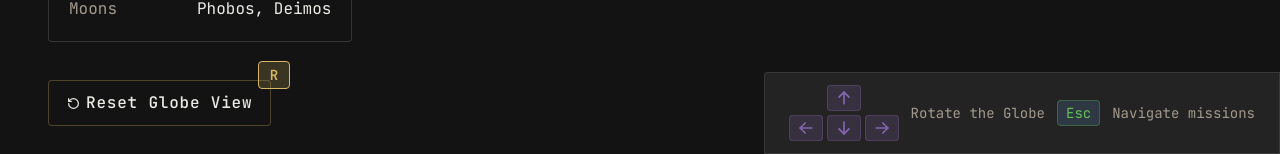
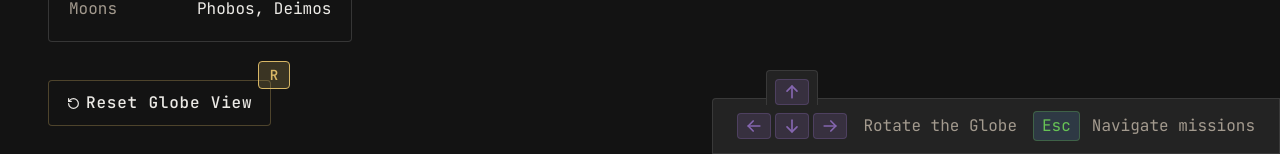
Before and after one commit to huzaifaNotFound/mars-explorer, a React (Vite) app: page / in a window 1280 px wide. Shown: the part 646-800 px from the top of the page. Built offline with nearby package versions, Linux system fonts and the light colour scheme.

Commit message:
mode bar completed

```diff
--- a/src/components/ModeIndicator.jsx
+++ b/src/components/ModeIndicator.jsx
@@ -1,16 +1,25 @@
 export default function ModeIndicator({ mode }) {
   return (
-    <div className="absolute bottom-0 right-0 z-50 flex items-center space-x-4 bg-bg-surface px-6 py-3 rounded-tl-sm font-mono text-base text-text-primary border border-white/10 pointer-events-none transition-all duration-300">
+    <div className="absolute bottom-0 right-0 z-50 flex items-center space-x-4 bg-bg-surface px-6 py-3 rounded-tl-sm font-mono text-base text-text-primary border border-white/10 pointer-events-none transition-all duration-300 ease-in-out">
+      <style>{`
+        @keyframes modeIndicatorFadeIn {
+          from { opacity: 0; transform: translateY(4px); }
+          to { opacity: 1; transform: translateY(0); }
+        }
+      `}</style>
+
+      <div key={mode} className="flex items-center space-x-4" style={{ animation: "modeIndicatorFadeIn 300ms ease-out" }}>
         {mode === "globe" ? (
           <>
-
-
-          <div className="flex items-center space-x-3 text-sm">
-
-            <div className="flex items-center space-x-3">
-              <div className="flex flex-col items-center">
-
-                <span className="bg-accent-secondary/20 text-accent-secondary px-1.5 py-0.5 rounded border border-accent-secondary/30 mb-1">
+            {/* Left / Down / Right stay in normal flow (one line).
+                Up floats directly above this cluster via absolute positioning,
+                so it's sized to just itself - no leftover empty space beside it. */}
+            <div className="relative flex items-center gap-1">
+              {/* Small tab sharing the bar's own bg/border, so the up key reads as
+                  a slight protrusion of the same shape rather than a separate
+                  floating badge. -mb-px overlaps the bar's top border to hide the seam. */}
+              <div className="absolute bottom-full left-1/2 -translate-x-1/2 -mb-px bg-bg-surface border border-white/10 border-b-0 rounded-t-sm px-2 pt-2 mb-2">
+                <span className="flex bg-accent-secondary/20 text-accent-secondary px-1.5 py-0.5 rounded border border-accent-secondary/30">
                   <svg
                     viewBox="0 0 24 24"
                     className="w-5 h-5"
@@ -24,8 +33,8 @@ export default function ModeIndicator({ mode }) {
                     <path d="M6 11l6-6 6 6" />
                   </svg>
                 </span>
+              </div>
 
-                <div className="flex items-center gap-1">
               <span className="bg-accent-secondary/20 text-accent-secondary px-1.5 py-0.5 rounded border border-accent-secondary/30">
                 <svg
                   viewBox="0 0 24 24"
@@ -71,12 +80,8 @@ export default function ModeIndicator({ mode }) {
                 </svg>
               </span>
             </div>
-              </div>
 
-              <span className="text-text-muted whitespace-nowrap">
-                Rotate the Globe
-              </span>
-            </div>
+            <span className="text-text-muted whitespace-nowrap">Rotate the Globe</span>
 
             {/* Esc */}
             <div className="flex items-center space-x-1 whitespace-nowrap">
@@ -87,13 +92,10 @@ export default function ModeIndicator({ mode }) {
                 Navigate missions
               </span>
             </div>
-          </div>
           </>
         ) : (
           <>
-
-          <div className="flex items-center space-x-3 text-sm whitespace-nowrap">
-            <div className="flex items-center space-x-1">
+            <div className="flex items-center space-x-1 whitespace-nowrap">
               <span className="bg-accent-secondary/20 text-accent-secondary px-1.5 py-0.5 rounded border border-accent-secondary/30">
                 <svg
                   viewBox="0 0 24 24"
@@ -142,9 +144,9 @@ export default function ModeIndicator({ mode }) {
 
               <span className="text-text-muted ml-2">Globe view</span>
             </div>
-          </div>
           </>
         )}
       </div>
+    </div>
   );
 }
--- a/src/components/missionPanel.jsx
+++ b/src/components/missionPanel.jsx
@@ -71,7 +71,7 @@ export default function MissionPanel({ mission, onClose }) {
     <div
       ref={panelRef}
       tabIndex={-1}
-      className={`absolute top-0 right-0 h-full w-[400px] bg-bg-primary/95 backdrop-blur-md border-l border-white/10 p-8 flex flex-col z-40 overflow-y-auto text-text-primary font-inter shadow-2xl focus:outline-none transition-transform duration-500 ease-[cubic-bezier(0.16,1,0.3,1)] ${
+      className={`absolute top-0 right-0 h-full w-100 bg-bg-primary/95 backdrop-blur-md border-l border-white/10 p-8 flex flex-col z-40 overflow-y-auto text-text-primary font-inter shadow-2xl focus:outline-none transition-transform duration-500 ease-[cubic-bezier(0.16,1,0.3,1)] ${
         isVisible ? "translate-x-0 pointer-events-auto" : "translate-x-[110%] pointer-events-none"
       }`}
     >
```
Lines whose indentation alone changed are shown as unchanged.
